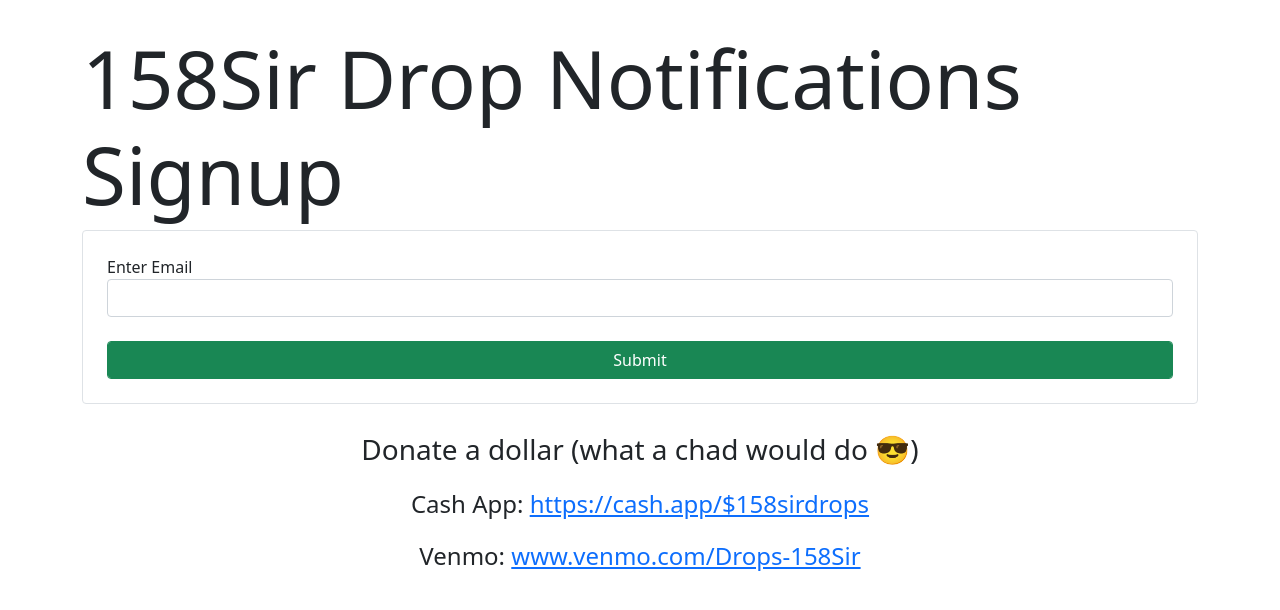
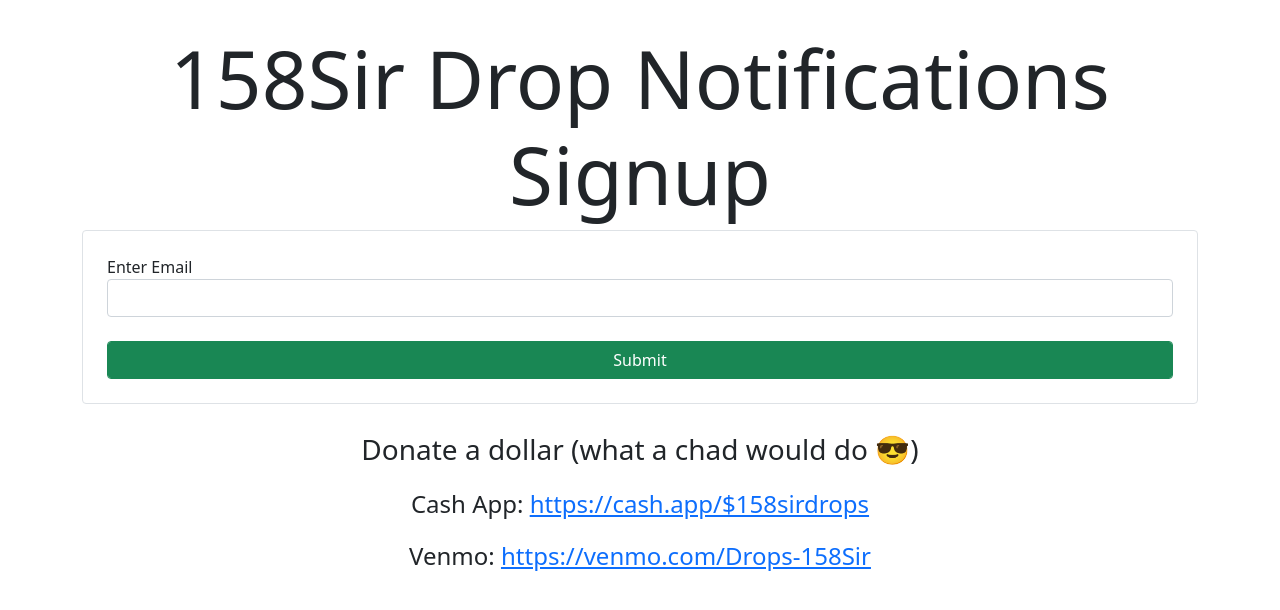
Before and after one commit to lentrekin1/dropsTracker, a Flask app: page / in a window 1280 px wide. Shown: the top 610 px of the page. Run offline with Flask 2, Linux system fonts and the light colour scheme.

Commit message:
centered title, fixed venmo link

```diff
--- a/templates/home.html
+++ b/templates/home.html
@@ -21,7 +21,7 @@
     {% endwith %}
 </div>
 <div class="container" style="margin-top:30px">
-    <h1 class="display-1">158Sir Drop Notifications Signup</h1>
+    <h1 class="display-1" style="text-align: center;">158Sir Drop Notifications Signup</h1>
     <div class="border rounded p-4">
         <form method="post">
             <div class="form-group">
@@ -36,7 +36,7 @@
     <div style="text-align: center;">
         <p class="fs-3">Donate a dollar (what a chad would do 😎)</p>
         <p class="fs-4">Cash App: <a href="https://cash.app/$158sirdrops">https://cash.app/$158sirdrops</a></p>
-        <p class="fs-4">Venmo: <a href="www.venmo.com/u/Drops-158Sir">www.venmo.com/Drops-158Sir</a></p>
+        <p class="fs-4">Venmo: <a href="https://venmo.com/Drops-158Sir">https://venmo.com/Drops-158Sir</a></p>
     </div>
 </div>
 <script crossorigin="anonymous"
```
